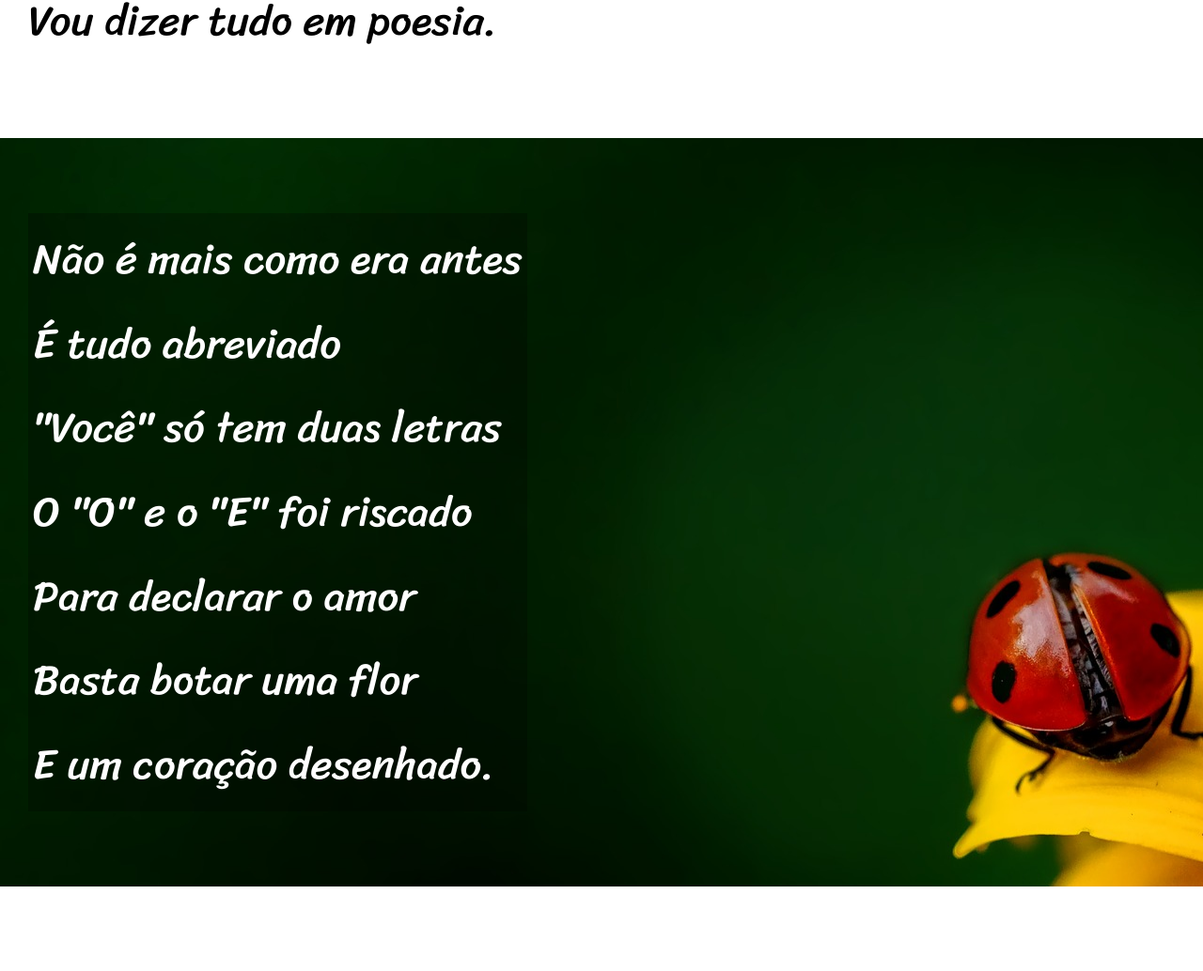
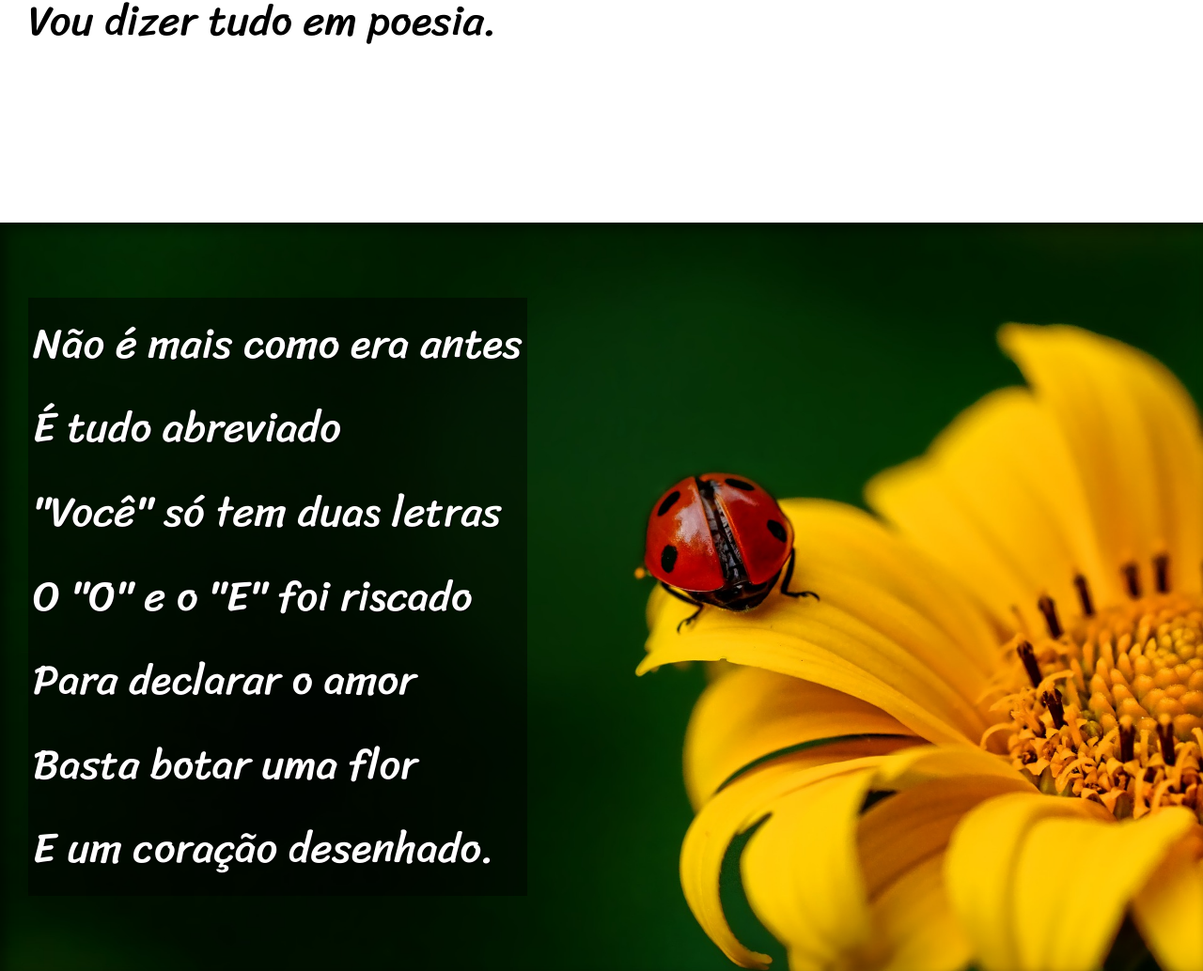
Before and after one commit to davisocoloski1/html-css-cev, a plain HTML site: page desafios/d012/cordel.html in a window 1280 px wide. Shown: the part 900-1934 px from the top of the page at 94% size. Drawn offline with Linux system fonts and the light colour scheme.

Commit message:
Desafio 012 FINALIZADO!

```diff
--- a/desafios/d012/cordel.html
+++ b/desafios/d012/cordel.html
@@ -24,7 +24,7 @@
         </p>
     </section>
 
-    <section class="imagem">
+    <section class="imagem" id="img1">
         <p>
             Não é mais como era antes <br>
             É tudo abreviado <br>
@@ -57,7 +57,7 @@
             </p>
     </section>
 
-    <section class="imagem">
+    <section class="imagem" id="img2">
         <p>
             Tenho saudade das cartas <br>
             Escritas com a própria mão <br>
--- a/desafios/d012/estilo/style.css
+++ b/desafios/d012/estilo/style.css
@@ -63,20 +63,37 @@ section {
     font-family: var(--fonte2);
 }
 
+section > p {
+    padding-bottom: 2em;
+}
+
 .normal {
     background-color: white;
     color: black;
 }
 
 .imagem {
-    background-image: url(/imagens/background001.jpg);
+    background-attachment: fixed;
     color: white;
+    box-shadow: inset 6px 6px 13px 0 rgba(0, 0, 0, 0.486);
 }
 
 .imagem > p {
     display: inline-block;
     padding: 5px;
-    background-color: rgba(0, 0, 0, 0.253);
+    background-color: rgba(0, 0, 0, 0.466);
+    text-shadow: 1px 1px 1px black;
+}
+
+#img1 {
+    background-image: url(/imagens/background001.jpg);
+    background-position: right center;
+    background-size: cover;
+}
+
+#img2 {
+    background-image: url(/imagens/background002.jpg);
+    background-size: cover;
 }
 
 footer {
```
